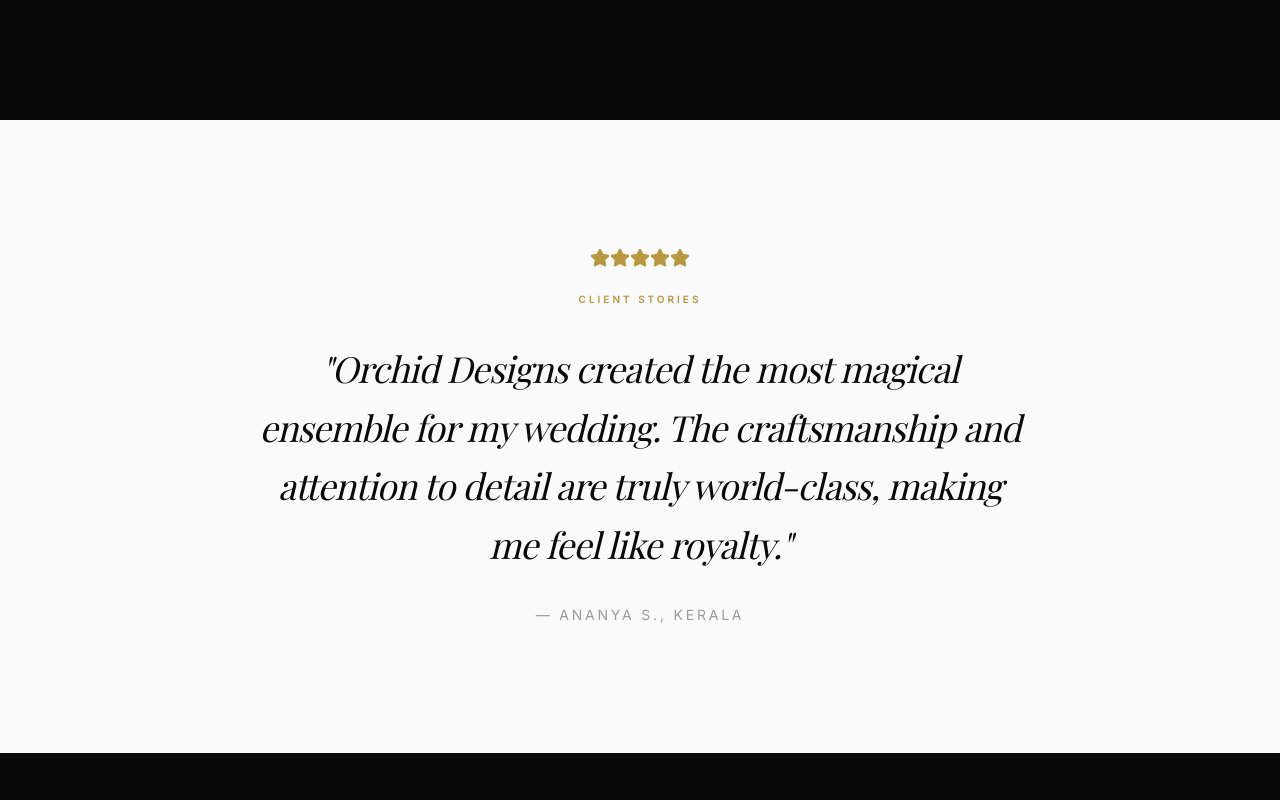
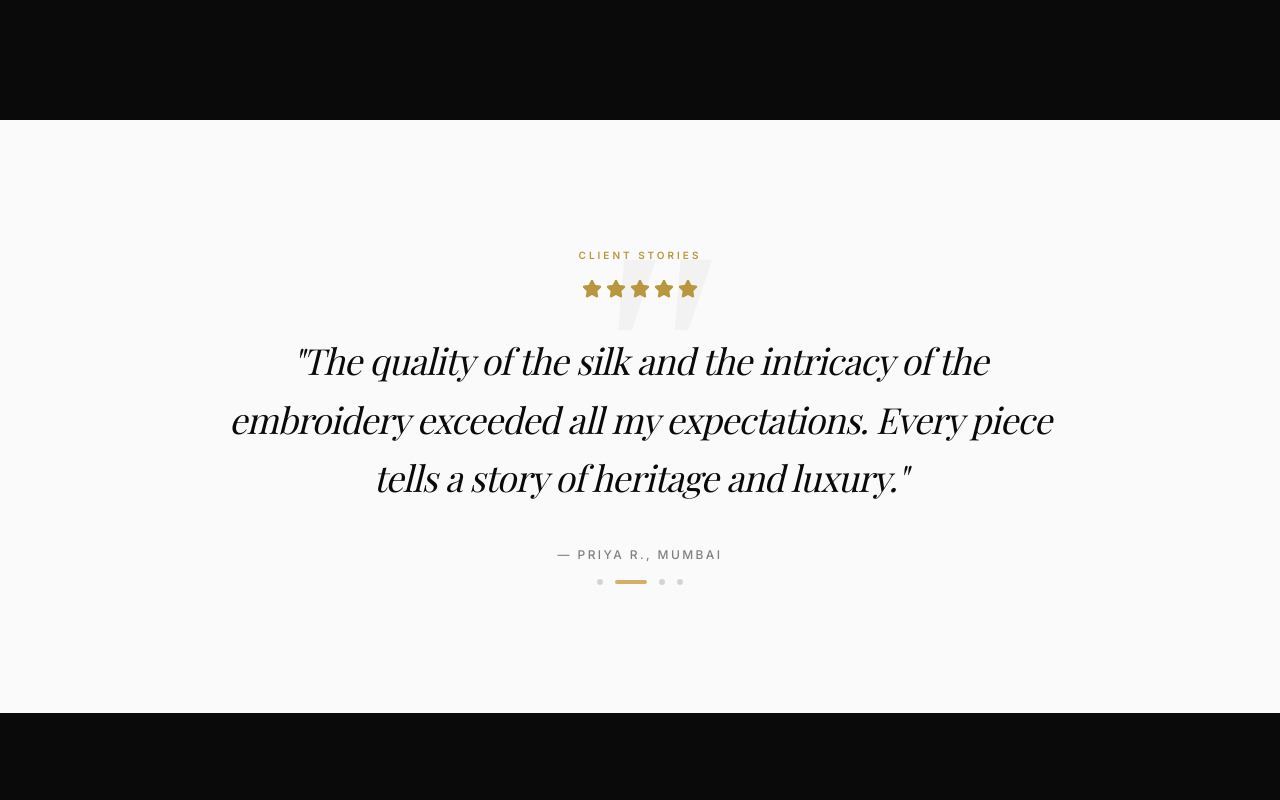
Before and after one commit to Abhinav-THAJ/orchid, a Next.js app: page / in a window 1280 px wide. Shown: the part 5640-6440 px from the top of the page. Built offline with nearby package versions, Linux system fonts and the light colour scheme; a web font is replaced by a local one.

Commit message:
Add dynamic Client Stories slider to homepage

```diff
--- a/src/app/page.tsx
+++ b/src/app/page.tsx
@@ -44,6 +44,93 @@
   "/images/category_womens_kurta_sets_1780478021874.png",
   "/images/collection_premium_1780477860938.png",
 ];
+
+const TESTIMONIALS = [
+  {
+    quote: "Orchid Designs created the most magical ensemble for my wedding. The craftsmanship and attention to detail are truly world-class, making me feel like royalty.",
+    author: "Ananya S., Kerala",
+    rating: 5,
+  },
+  {
+    quote: "The quality of the silk and the intricacy of the embroidery exceeded all my expectations. Every piece tells a story of heritage and luxury.",
+    author: "Priya R., Mumbai",
+    rating: 5,
+  },
+  {
+    quote: "Wearing their traditional collection made me feel connected to my roots while looking effortlessly modern. Absolutely stunning work.",
+    author: "Meera K., Bangalore",
+    rating: 5,
+  },
+  {
+    quote: "From the personalized service to the final fitting, the entire experience was impeccable. Orchid Designs is my go-to for luxury ethnic wear.",
+    author: "Divya M., Delhi",
+    rating: 5,
+  }
+];
+
+function TestimonialSlider() {
+  const [currentIndex, setCurrentIndex] = useState(0);
+
+  useEffect(() => {
+    const timer = setInterval(() => {
+      setCurrentIndex((i) => (i + 1) % TESTIMONIALS.length);
+    }, 6000);
+    return () => clearInterval(timer);
+  }, []);
+
+  return (
+    <section className="py-24 md:py-32 px-6 bg-[#FAFAFA] relative overflow-hidden">
+      {/* Decorative quotes background */}
+      <div className="absolute top-[40%] left-1/2 -translate-x-1/2 -translate-y-1/2 text-[200px] md:text-[300px] leading-none font-heading text-[#0A0A0A]/[0.03] pointer-events-none select-none italic font-serif">
+        "
+      </div>
+
+      <div className="max-w-5xl mx-auto text-center relative z-10">
+        <span className="text-[10px] tracking-[0.3em] uppercase text-[#B8973E] font-semibold mb-12 block">Client Stories</span>
+
+        <div className="relative min-h-[350px] md:min-h-[220px]">
+          {TESTIMONIALS.map((testimonial, i) => {
+            const isActive = i === currentIndex;
+            return (
+              <div
+                key={i}
+                className={`absolute inset-0 flex flex-col items-center justify-center transition-all duration-1000 ease-[cubic-bezier(0.16,1,0.3,1)] ${
+                  isActive ? "opacity-100 translate-y-0 scale-100 pointer-events-auto" : "opacity-0 translate-y-4 scale-95 pointer-events-none"
+                }`}
+              >
+                <div className="flex justify-center mb-6 md:mb-8 gap-1">
+                  {[...Array(testimonial.rating)].map((_, s) => (
+                    <Star key={s} className="w-4 h-4 md:w-5 md:h-5 text-[#B8973E] fill-[#B8973E]" />
+                  ))}
+                </div>
+                <h2 className="font-heading text-2xl md:text-4xl lg:text-4xl text-[#0A0A0A] font-normal leading-relaxed md:leading-relaxed mb-8 md:mb-10 italic max-w-4xl mx-auto px-4">
+                  "{testimonial.quote}"
+                </h2>
+                <p className="font-sans text-[10px] md:text-xs tracking-[0.2em] uppercase text-[#0A0A0A]/50 font-medium">
+                  — {testimonial.author}
+                </p>
+              </div>
+            );
+          })}
+        </div>
+
+        {/* Navigation Dots */}
+        <div className="flex justify-center items-center gap-3 mt-8 md:mt-12">
+          {TESTIMONIALS.map((_, i) => (
+            <button
+              key={i}
+              onClick={() => setCurrentIndex(i)}
+              className={`transition-all duration-500 rounded-full ${
+                i === currentIndex ? "w-8 h-1 bg-[#D4AF6A]" : "w-1.5 h-1.5 bg-black/15 hover:bg-[#D4AF6A]/50"
+              }`}
+              aria-label={`Go to testimonial ${i + 1}`}
+            />
+          ))}
+        </div>
+      </div>
+    </section>
+  );
+}
 
 function StarRating({ rating, reviews }: { rating: number; reviews: number }) {
   return (
@@ -446,18 +533,7 @@
       </section>
 
       {/* ── Testimonials ── */}
-      <section className="py-32 px-6 bg-[#FAFAFA]">
-        <div className="max-w-3xl mx-auto text-center">
-          <div className="flex justify-center mb-6">
-            {[1,2,3,4,5].map(s => <Star key={s} className="w-5 h-5 text-[#B8973E] fill-[#B8973E]" />)}
-          </div>
-          <span className="text-[10px] tracking-[0.3em] uppercase text-[#B8973E] font-semibold mb-8 block">Client Stories</span>
-          <h2 className="font-heading text-2xl md:text-4xl text-[#0A0A0A] font-normal leading-relaxed mb-8 italic">
-            "Orchid Designs created the most magical ensemble for my wedding. The craftsmanship and attention to detail are truly world-class, making me feel like royalty."
-          </h2>
-          <p className="font-sans text-sm tracking-[0.2em] uppercase text-[#0A0A0A]/40">— Ananya S., Kerala</p>
-        </div>
-      </section>
+      <TestimonialSlider />
 
       {/* ── Newsletter ── */}
       <section className="py-24 px-6 bg-[#0A0A0A]">
```
